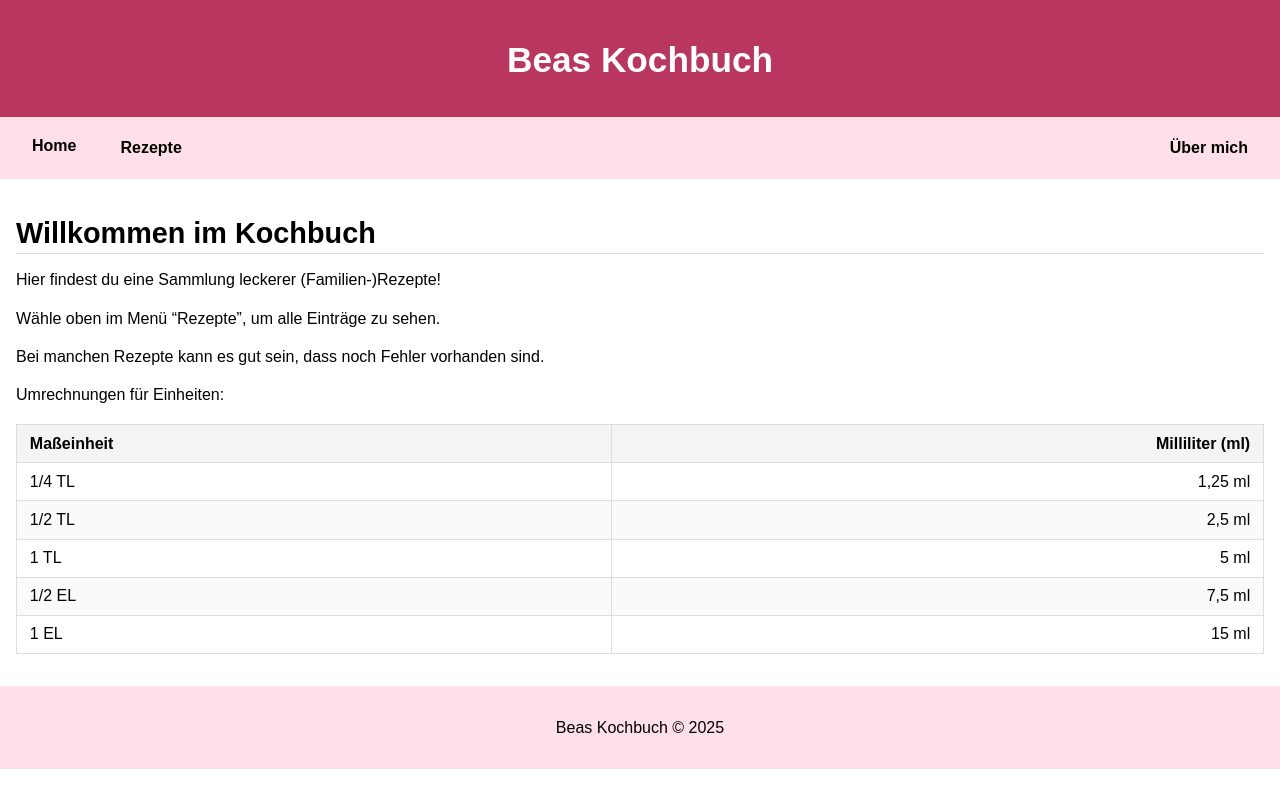
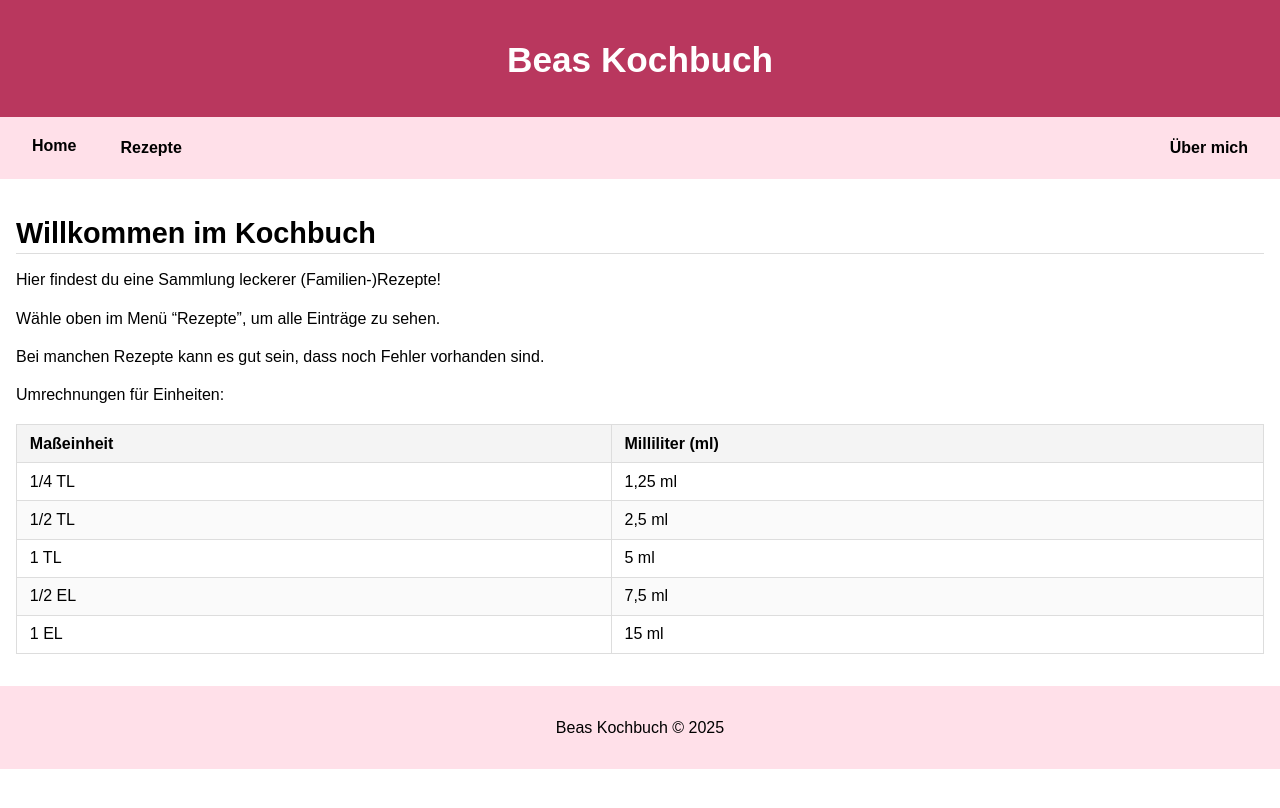
Before and after one commit to BeasKochbuch/BeasKochbuch.github.io, a Jekyll site: the page built from index.md, in a window 1280 px wide. Shown: the top 808 px of the page. Built offline with Jekyll 4.4.1, drawn with Linux system fonts in a browser that asks for light colours.

```diff
--- a/index.md
+++ b/index.md
@@ -15,9 +15,9 @@ Bei manchen Rezepte kann es gut sein, dass noch Fehler vorhanden sind.
 Umrechnungen für Einheiten:
 
 | Maßeinheit   | Milliliter (ml) |
-| ----------   | --------------: |
-| 1/4 TL       |         1,25 ml |
-| 1/2 TL       |          2,5 ml |
-| 1 TL         |            5 ml |
-| 1/2 EL       |          7,5 ml |
-| 1 EL         |           15 ml |
+| ----------   | -------------- |
+| 1/4 TL       | 1,25 ml |
+| 1/2 TL       |  2,5 ml |
+| 1 TL         |  5 ml |
+| 1/2 EL       | 7,5 ml |
+| 1 EL         | 15 ml |
```
